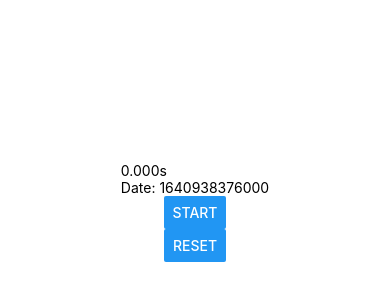
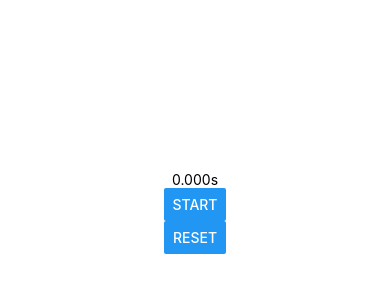
Before and after one commit to awconnect/ClikStop, a React Native app: screen / in a window 390 px wide. Shown: the part 210-510 px from the top of the page. Built offline with nearby package versions, Linux system fonts and the light colour scheme.

Commit message:
uniform commitx

```diff
--- a/App.js
+++ b/App.js
@@ -5,17 +5,14 @@ import { Button, StyleSheet, Text, View } from 'react-native';
 export default function App() {
   const [started, setStarted] = useState(false);
   const [time, setTime] = useState(0);
-  const [date, setDate] = useState(Date.now());
 
   useEffect(() => {
     let interval = null;
     if (started) {
       interval = setInterval(() => {
         setTime(time + 0.01);
-        setDate(Date.now() - date);
       }, 10);
-    } else if (time !== 0) {
-      stopping = new Date();
+    } else if (!started && time !== 0) {
       clearInterval(interval);
     }
     return () => {
@@ -43,8 +40,7 @@ export default function App() {
     return (
       <View style={styles.container}>
         <View>
-        <Text>{time.toFixed(3)}s</Text>
-        <Text>Date: {date}</Text>
+          <Text>{time.toFixed(3)}s</Text>
         </View>
 
         <View>
```
